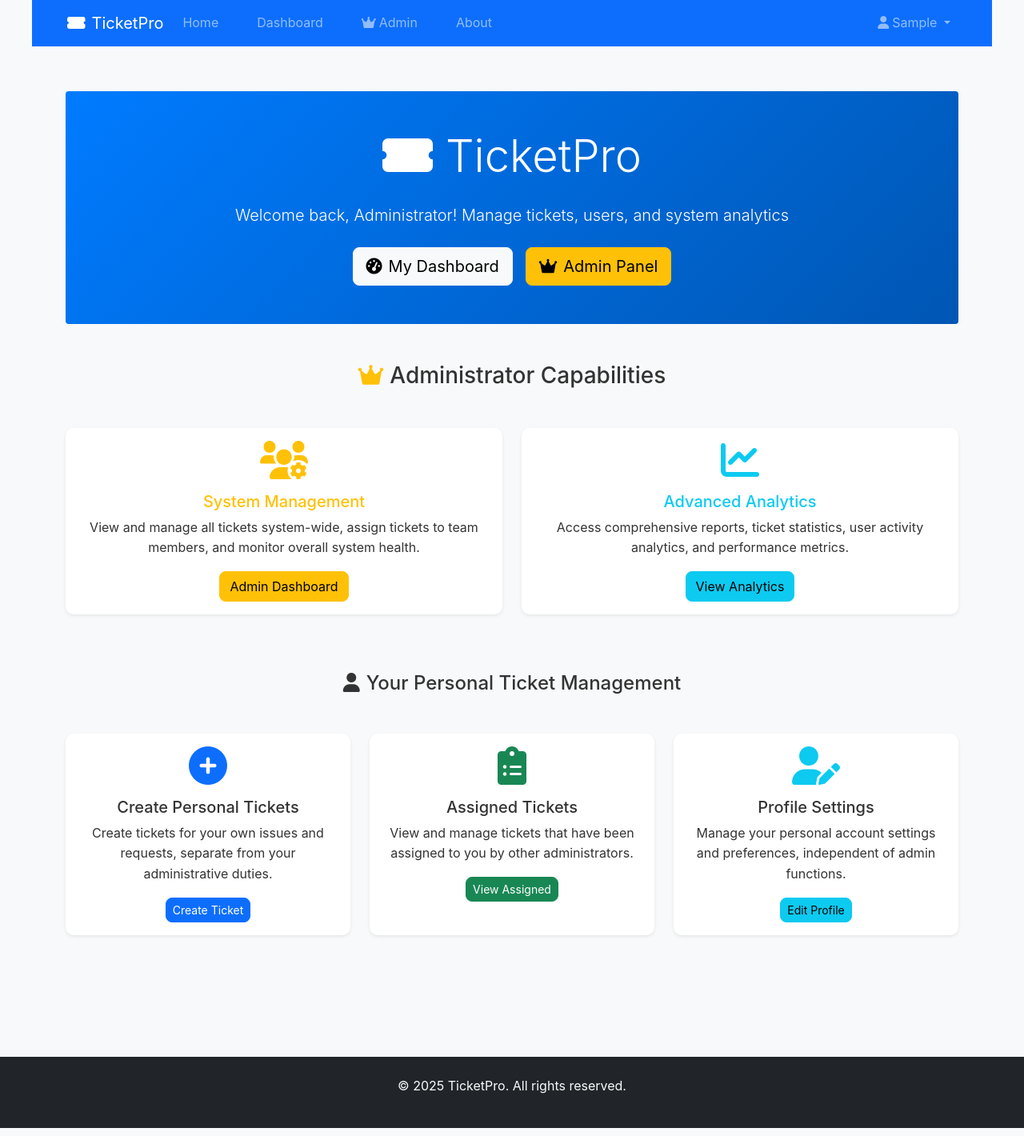
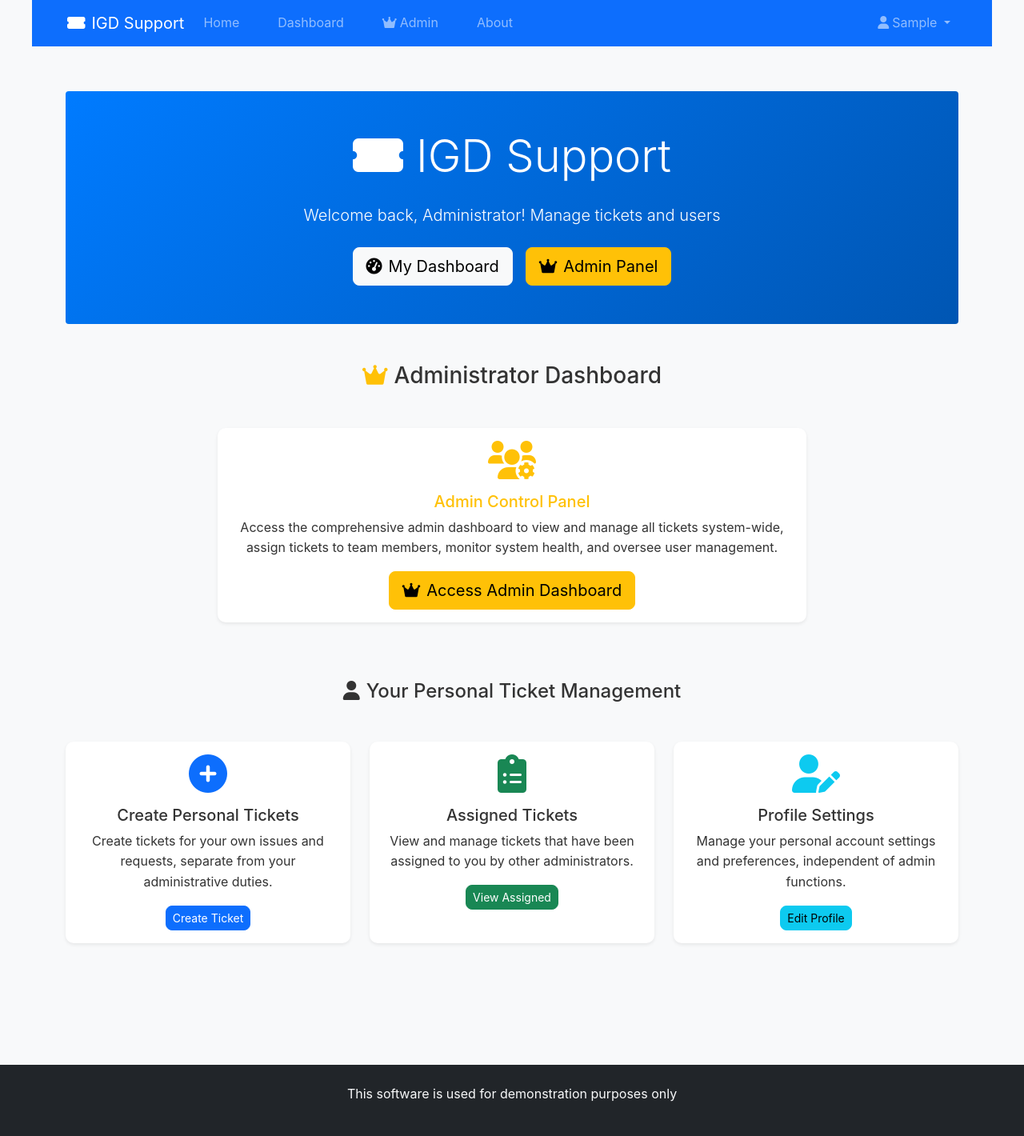
Before and after one commit to PerryKistruck/Ticketing, a Flask app: page / in a window 1280 px wide. Shown: the whole page at 80% size. Run offline with Flask 3, Linux system fonts and the light colour scheme; the visitor is signed in with stand-in values (Sample User, id 1); tables that the repository leaves empty hold one stand-in row (values such as "Sample post"); some libraries are stand-ins or nearby versions.

Commit message:
Changed wording to suit IGD more

```diff
--- a/setup/reset_admin_password.py
+++ b/setup/reset_admin_password.py
@@ -59,7 +59,7 @@ def reset_password(user, new_password):
 def main():
     """Main function to run the password reset utility."""
     print("=" * 60)
-    print("TicketPro Admin Password Reset Utility")
+    print("IGD Support Admin Password Reset Utility")
     print("=" * 60)
 
     app = create_app()
--- a/templates/admin_dashboard.html
+++ b/templates/admin_dashboard.html
@@ -1,6 +1,6 @@
 {% extends "base.html" %}
 
-{% block title %}Admin Dashboard - Ticketing System{% endblock %}
+{% block title %}Admin Dashboard - IGD Support{% endblock %}
 
 {% block content %}
 <div class="d-flex justify-content-between align-items-center mb-4">
--- a/templates/auth/login.html
+++ b/templates/auth/login.html
@@ -1,7 +1,7 @@
 <!-- filepath: c:\Users\perry\Desktop\apprenticeship\Web\Ticketing\templates\auth\login.html -->
 {% extends "base.html" %}
 
-{% block title %}Login - Ticketing System{% endblock %}
+{% block title %}Login - IGD Support{% endblock %}
 
 {% block content %}
 <div class="row justify-content-center">
--- a/templates/auth/profile.html
+++ b/templates/auth/profile.html
@@ -1,6 +1,6 @@
 {% extends "base.html" %}
 
-{% block title %}Profile - Ticketing System{% endblock %}
+{% block title %}Profile - IGD Support{% endblock %}
 
 {% block content %}
 <div class="row">
--- a/templates/auth/register.html
+++ b/templates/auth/register.html
@@ -1,6 +1,6 @@
 {% extends "base.html" %}
 
-{% block title %}Register - Ticketing System{% endblock %}
+{% block title %}Register - IGD Support{% endblock %}
 
 {% block content %}
 <div class="row justify-content-center">
@@ -10,7 +10,7 @@
                 <div class="text-center mb-4">
                     <i class="fas fa-user-plus fa-3x text-primary mb-3"></i>
                     <h3>Create Account</h3>
-                    <p class="text-muted">Join our ticketing system</p>
+                    <p class="text-muted">Join our support system</p>
                 </div>
 
                 <form method="POST">
--- a/templates/base.html
+++ b/templates/base.html
@@ -3,7 +3,7 @@
 <head>
     <meta charset="UTF-8">
     <meta name="viewport" content="width=device-width, initial-scale=1.0">
-    <title>{% block title %}Ticketing System{% endblock %}</title>
+    <title>{% block title %}IGD Support{% endblock %}</title>
     <link href="https://cdn.jsdelivr.net/npm/bootstrap@5.1.3/dist/css/bootstrap.min.css" rel="stylesheet">
     <link href="https://cdnjs.cloudflare.com/ajax/libs/font-awesome/6.0.0/css/all.min.css" rel="stylesheet">
     <link href="{{ url_for('static', filename='css/style.css') }}" rel="stylesheet">
@@ -13,7 +13,7 @@
     <nav class="navbar navbar-expand-lg navbar-dark bg-primary">
         <div class="container">
             <a class="navbar-brand" href="{{ url_for('home') }}">
-                <i class="fas fa-ticket-alt me-2"></i>TicketPro
+                <i class="fas fa-ticket-alt me-2"></i>IGD Support
             </a>
 
             <button class="navbar-toggler" type="button" data-bs-toggle="collapse" data-bs-target="#navbarNav">
@@ -93,7 +93,7 @@
     <!-- Footer -->
     <footer class="bg-dark text-light py-4 mt-5">
         <div class="container text-center">
-            <p>&copy; 2025 TicketPro. All rights reserved.</p>
+            <p>This software is used for demonstration purposes only</p>
         </div>
     </footer>
 
--- a/templates/dashboard.html
+++ b/templates/dashboard.html
@@ -1,6 +1,6 @@
 {% extends "base.html" %}
 
-{% block title %}Dashboard - Ticketing System{% endblock %}
+{% block title %}Dashboard - IGD Support{% endblock %}
 
 {% block content %}
 <!-- Hidden user info for JavaScript -->
--- a/templates/index.html
+++ b/templates/index.html
@@ -1,12 +1,12 @@
 {% extends "base.html" %}
 
-{% block title %}Home - Ticketing System{% endblock %}
+{% block title %}Home - IGD Support{% endblock %}
 
 {% block content %}
 <div class="hero-section bg-primary text-white py-5 rounded mb-5">
     <div class="container text-center">
         <h1 class="display-4 mb-4">
-            <i class="fas fa-ticket-alt me-3"></i>TicketPro
+            <i class="fas fa-ticket-alt me-3"></i>IGD Support
         </h1>
         {% if not current_user %}
         <p class="lead mb-4">Your comprehensive ticket management solution for seamless support and issue tracking</p>
@@ -19,7 +19,7 @@
             </a>
         </div>
         {% elif current_user.is_admin %}
-        <p class="lead mb-4">Welcome back, Administrator! Manage tickets, users, and system analytics</p>
+        <p class="lead mb-4">Welcome back, Administrator! Manage tickets and users</p>
         <div class="d-flex justify-content-center gap-3">
             <a href="{{ url_for('dashboard') }}" class="btn btn-light btn-lg btn-action">
                 <i class="fas fa-tachometer-alt me-2"></i>My Dashboard
@@ -87,33 +87,24 @@
 </div>
 {% endif %}
 
-<!-- Additional Features for Admin Users -->
+<!-- Administrator Features -->
 {% if current_user and current_user.is_admin %}
 <div class="row mb-5">
     <div class="col-12 mb-4">
         <h3 class="text-center mb-4">
-            <i class="fas fa-crown me-2 text-warning"></i>Administrator Capabilities
+            <i class="fas fa-crown me-2 text-warning"></i>Administrator Dashboard
         </h3>
     </div>
 
-    <div class="col-md-6 mb-4">
-        <div class="card h-100 shadow-sm border-warning">
+    <div class="col-md-8 mx-auto mb-4">
+        <div class="card shadow-sm border-warning">
             <div class="card-body text-center">
                 <i class="fas fa-users-cog fa-3x text-warning mb-3"></i>
-                <h5 class="card-title text-warning">System Management</h5>
-                <p class="card-text">View and manage all tickets system-wide, assign tickets to team members, and monitor overall system health.</p>
-                <a href="{{ url_for('admin_dashboard') }}" class="btn btn-warning">Admin Dashboard</a>
-            </div>
-        </div>
-    </div>
-
-    <div class="col-md-6 mb-4">
-        <div class="card h-100 shadow-sm border-info">
-            <div class="card-body text-center">
-                <i class="fas fa-chart-line fa-3x text-info mb-3"></i>
-                <h5 class="card-title text-info">Advanced Analytics</h5>
-                <p class="card-text">Access comprehensive reports, ticket statistics, user activity analytics, and performance metrics.</p>
-                <a href="{{ url_for('admin_dashboard') }}" class="btn btn-info">View Analytics</a>
+                <h5 class="card-title text-warning">Admin Control Panel</h5>
+                <p class="card-text">Access the comprehensive admin dashboard to view and manage all tickets system-wide, assign tickets to team members, monitor system health, and oversee user management.</p>
+                <a href="{{ url_for('admin_dashboard') }}" class="btn btn-warning btn-lg">
+                    <i class="fas fa-crown me-2"></i>Access Admin Dashboard
+                </a>
             </div>
         </div>
     </div>
@@ -172,7 +163,7 @@
                     <i class="fas fa-shield-alt me-2 text-success"></i>Secure & Reliable
                 </h4>
                 <p class="card-text">
-                    Our ticketing system provides secure, real-time ticket management with role-based access control
+                    Our support system provides secure, real-time ticket management with role-based access control
                     and comprehensive tracking capabilities. Get started today to streamline your support process.
                 </p>
                 <div class="row mt-4">
```
Also changed, not shown: setup/complete_database_setup.sql (+7 -7 lines), setup/database_setup.sql (+5 -5 lines), templates/about.html (+5 -5 lines), README.md.
